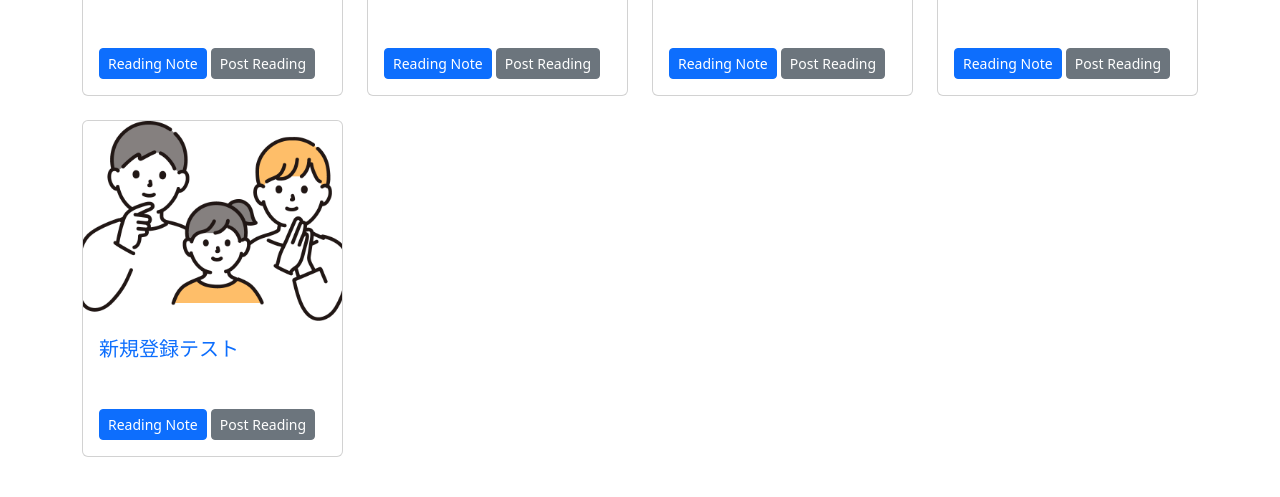
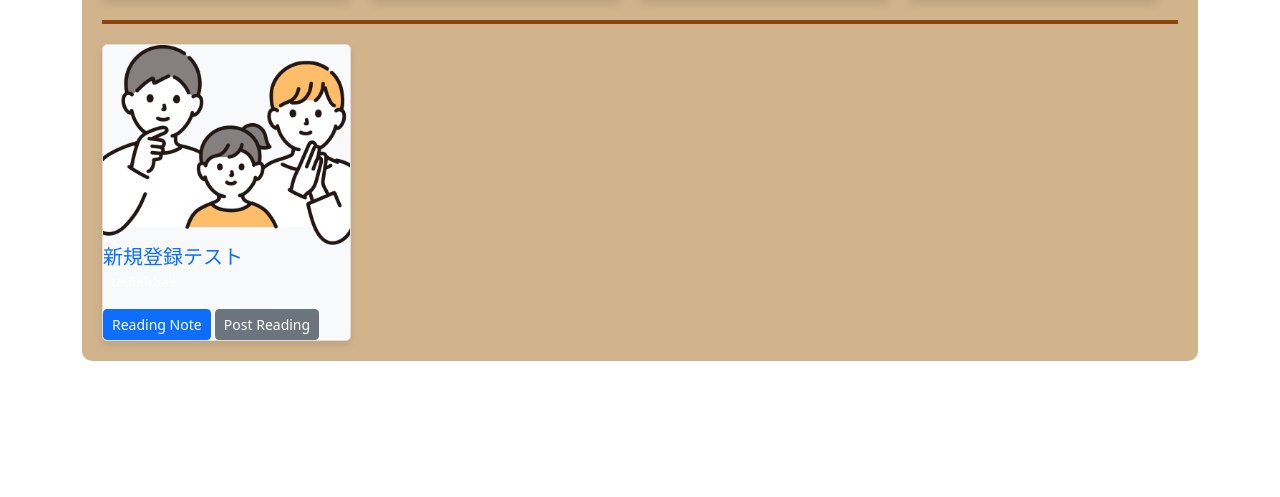
Before and after one commit to kaneken555/bookrecord, a Django app: page /list/ in a window 1280 px wide. Shown: the part 1541-2038 px from the top of the page. After the commit the page ends 1902 px from the top, so only its background shows below. Run offline with Django 4.2, Linux system fonts and the light colour scheme; a user stored in the database is signed in; data comes from the database, SQL or seed files in the repository; some libraries are stand-ins or nearby versions.

Commit message:
[list]背景色変更

```diff
--- a/myproject/bookrecord/templates/list.html
+++ b/myproject/bookrecord/templates/list.html
@@ -18,10 +18,11 @@
         {% endfor %}
     </ul>
 
-    <div class="row mt-3">
+    <div class="shelf-container" style="max-height: none;">
+        <div class="book-shelf">
             {% for book in user_books %}
-            <div class="col-md-3 mb-4">
-                <div class="card h-100">
+                <div class="book-item">
+                    <div class="book-card">
                         <a href="{% url 'detail' book.book_code %}">
                             {% if book.cover_image %}
                                 <img src="{{ book.cover_image.url }}" class="card-img-top img-fluid" alt="{{ book.title }}" style="height: 200px; width: 100%; object-fit: cover;">
@@ -49,7 +50,11 @@
                         </div>
                     </div>
                 </div>
+                {% if forloop.counter|divisibleby:4 and not forloop.last %}
+                    <div class="shelf-divider"></div>
+                {% endif %}
             {% endfor %}
         </div>
     </div>
+</div>
 {% endblock %}
--- a/myproject/bookrecord/templates/top.html
+++ b/myproject/bookrecord/templates/top.html
@@ -57,7 +57,7 @@
                 {% if forloop.counter0|divisibleby:4 and not forloop.first %}
                     <hr class="shelf-divider">
                 {% endif %}
-                <div class="col-md-3 mb-4">
+                <div class="col-md-3 mb-4 book-item">
                     <div class="card h-100 book-card">
                         <a href="{% url 'detail' book.book_code %}">
                             {% if book.cover_image %}
```
Lines whose indentation alone changed are shown as unchanged.
